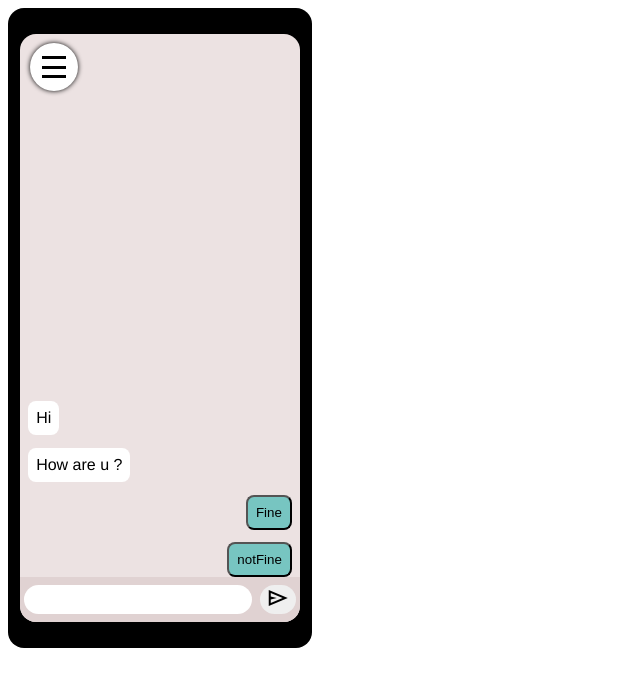
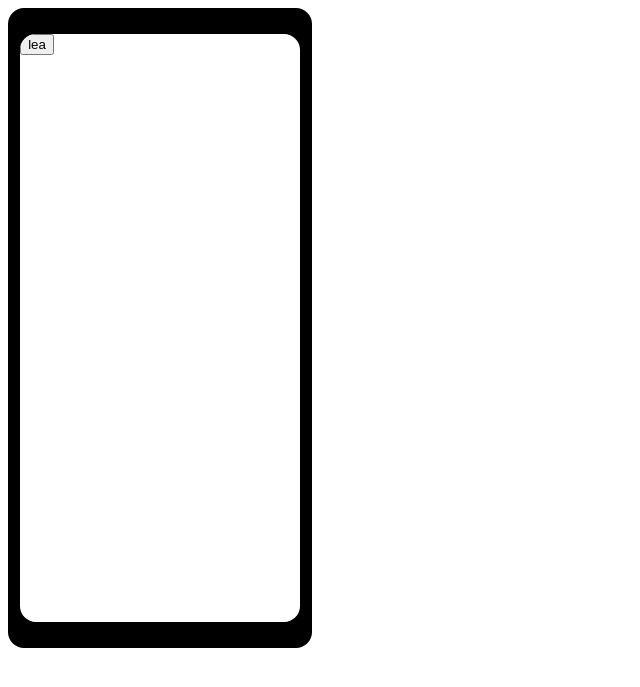
Before and after one commit to Jossl123/NuitDeLinfo2023, a PHP site: page / in a window 1280 px wide. Shown: the top 687 px of the page, without its empty margins (0-640 px from the left). Run offline with PHP 8.4, Linux system fonts and the light colour scheme.

Commit message:
add conversations for different girls

```diff
--- a/src/public/css/phone.css
+++ /dev/null
@@ -1,88 +0,0 @@
-html{
-    width: 100%;
-    height: 100%;
-    font-family: 'Franklin Gothic Medium', 'Arial Narrow', Arial, sans-serif;
-}
-#phone_out{
-    width: 38vh;
-    height: 80vh;
-    background-color: black;
-    border-radius: 1rem;
-    display: flex;
-    align-items: center;
-    justify-content: center;
-}
-#phone{
-    position: relative;
-    display: flex;
-    flex-direction: column;
-    width: 92%;
-    height: 92%;
-    background-color: rgb(236, 226, 226);
-    border-radius: 1rem;
-    justify-content: end;
-}
-#params{
-    top: 0;
-    left: 0;
-    position: absolute;
-    width: 3rem;
-    height: 3rem;
-    border-radius: 5rem;
-    margin: 0.6rem;
-    background-color: white;
-    display: flex;
-    flex-direction: column;
-    justify-content: center;
-    gap: 0.4rem;
-    align-items: center;
-    padding: 0;
-    border: none;
-    box-shadow: 0px 0px 5px black;
-    transition: all 0.2s;
-}
-#params:hover{
-    box-shadow: 0px 0px 10px black;
-}
-#params div{
-    width: 50%;
-    height: 0.2rem;
-    background-color: black;
-}
-#messages{
-    overflow-y: scroll;
-    display: flex;
-    flex-direction: column;
-    gap: 0.8rem;
-    padding-inline: 0.5rem;
-}
-.message{
-    font-weight: 300;
-    padding: 0.5rem;
-    border-radius: 0.5rem;
-    background-color: white;
-    width: fit-content;
-}
-.you{
-    margin-left: auto;
-    margin-right: 0;
-    background-color: rgb(119, 197, 193) ;
-}
-
-#type_zone{
-    padding-block: 0.5rem;
-    display: flex;
-    justify-content: space-around;
-    background-color: rgb(224, 210, 210);
-    width: 100%;
-    border-radius: 0 0 1rem 1rem;
-}
-#type_zone > input{
-    width: 80%;
-    border: none;
-    border-radius: 1rem;
-}
-#type_zone > button{
-    border: none;
-    border-radius: 1rem;
-}
--- /dev/null
+++ b/src/public/css/phone/conversations.css
@@ -0,0 +1,3 @@
+#conversations{
+
+}
--- /dev/null
+++ b/src/public/css/phone/discussion.css
@@ -0,0 +1,74 @@
+#discussion{
+    display: flex;
+    flex-direction: column;
+    justify-content: end;
+    background-color: rgb(236, 226, 226);
+    left: 100%;
+    bottom: 0;
+}
+#messages{
+    overflow-y: scroll;
+    display: flex;
+    flex-direction: column;
+    gap: 0.8rem;
+    padding-inline: 0.5rem;
+}
+.message{
+    font-weight: 300;
+    padding: 0.5rem;
+    border-radius: 0.5rem;
+    background-color: white;
+    width: fit-content;
+}
+.you{
+    margin-left: auto;
+    margin-right: 0;
+    background-color: rgb(119, 197, 193) ;
+}
+#type_zone{
+    padding-block: 0.5rem;
+    display: flex;
+    justify-content: space-around;
+    background-color: rgb(224, 210, 210);
+    width: 100%;
+    border-radius: 0 0 1rem 1rem;
+}
+#type_zone > input{
+    width: 80%;
+    border: none;
+    border-radius: 1rem;
+}
+#type_zone > button{
+    border: none;
+    border-radius: 1rem;
+}
+
+
+/**params**/
+#params{
+    top: 0;
+    left: 0;
+    position: absolute;
+    width: 3rem;
+    height: 3rem;
+    border-radius: 5rem;
+    margin: 0.6rem;
+    background-color: white;
+    display: flex;
+    flex-direction: column;
+    justify-content: center;
+    gap: 0.4rem;
+    align-items: center;
+    padding: 0;
+    border: none;
+    box-shadow: 0px 0px 5px black;
+    transition: all 0.2s;
+}
+#params:hover{
+    box-shadow: 0px 0px 10px black;
+}
+#params div{
+    width: 50%;
+    height: 0.2rem;
+    background-color: black;
+}
--- /dev/null
+++ b/src/public/css/phone/phone.css
@@ -0,0 +1,31 @@
+html{
+    width: 100%;
+    height: 100%;
+    font-family: 'Franklin Gothic Medium', 'Arial Narrow', Arial, sans-serif;
+}
+#phone_out{
+    width: 38vh;
+    height: 80vh;
+    background-color: black;
+    border-radius: 1rem;
+    display: flex;
+    align-items: center;
+    justify-content: center;
+}
+#phone{
+    overflow-x: hidden;
+    position: relative;
+    display: flex;
+    flex-direction: column;
+    width: 92%;
+    height: 92%;
+    border-radius: 1rem;
+    background-color: white;
+    justify-content: end;
+}
+.panel{
+    transition: all 0.5s;
+    position: absolute;
+    height: 100%;
+    width: 100%;
+}
--- /dev/null
+++ b/src/public/js/conversations.js
@@ -0,0 +1,7 @@
+let conv = document.createElement("button")
+conv.textContent="lea"
+conv.addEventListener("click", (e) => {
+    document.getElementById("discussion").style.left = "0"
+    document.getElementById("conversations").style.left = "-100%"
+})
+document.getElementById("conversations").appendChild(conv)
--- a/src/public/js/phone.js
+++ b/src/public/js/msgLogic.js
@@ -1,5 +1,3 @@
-
-
 var story = [
     {
         "type": "message",
--- a/src/public/phone.php
+++ b/src/public/phone.php
@@ -5,12 +5,17 @@
     <meta charset="UTF-8">
     <meta name="viewport" content="width=device-width, initial-scale=1.0">
     <title>Home</title>
-    <link rel="stylesheet" href="./css/phone.css">
+    <link rel="stylesheet" href="./css/phone/phone.css">
+    <link rel="stylesheet" href="./css/phone/conversations.css">
+    <link rel="stylesheet" href="./css/phone/discussion.css">
     <link rel="stylesheet" href="https://fonts.googleapis.com/css2?family=Material+Symbols+Outlined:opsz,wght,FILL,GRAD@24,400,0,0" />
 </head>
 <body>
     <div id="phone_out">
         <div id="phone">
+            <div id="conversations" class="panel">
+            </div>
+            <div id="discussion" class="panel">
                 <button id="params">
                     <div></div>
                     <div></div>
@@ -24,6 +29,8 @@
                 </div>
             </div>
         </div>
-    <script src="./js/phone.js"></script>
+    </div>
+    <script src="./js/msgLogic.js"></script>
+    <script src="./js/conversations.js"></script>
 </body>
 </html>
```
Lines whose indentation alone changed are shown as unchanged.
